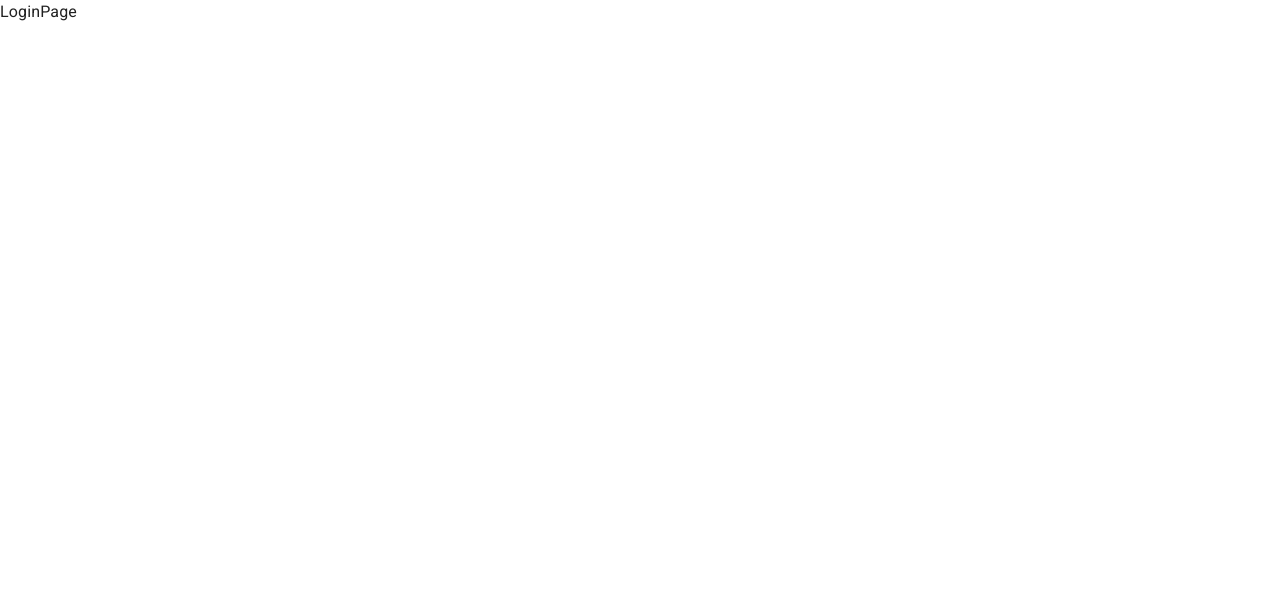
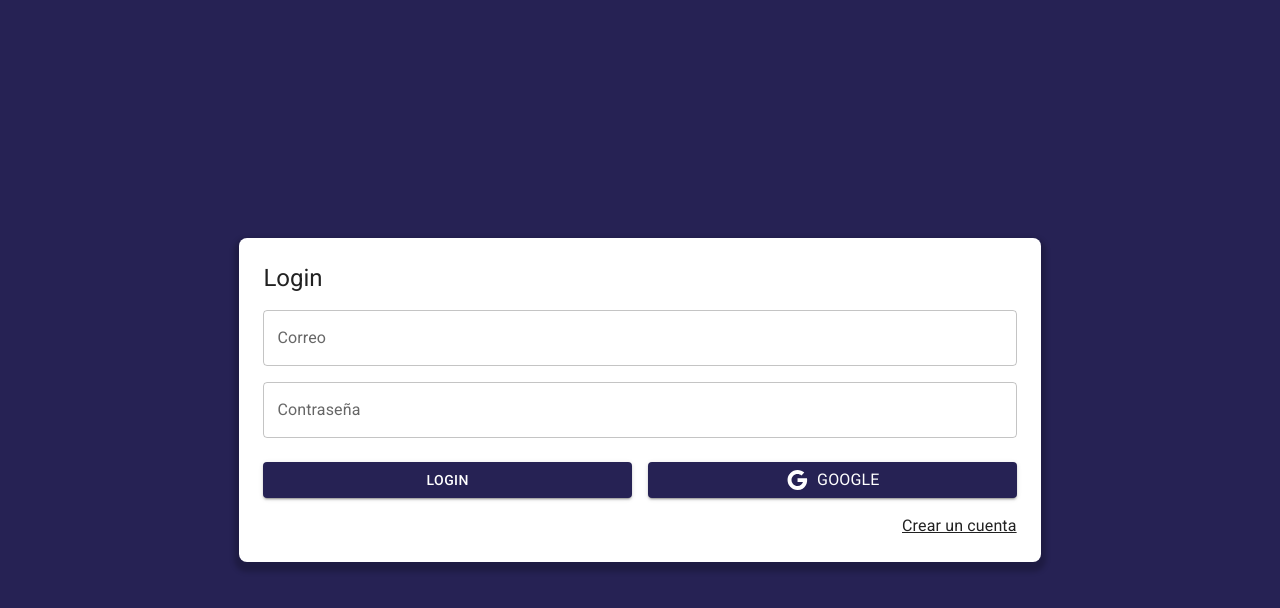
Before and after one commit to MigueMartelo/journal-app, a React (Vite) app: page /auth/login in a window 1280 px wide. Shown: the top 608 px of the page. Built offline with nearby package versions, Linux system fonts and the light colour scheme.

Commit message:
feat: create LoginPage design with MUI

```diff
--- a/src/auth/pages/LoginPage.jsx
+++ b/src/auth/pages/LoginPage.jsx
@@ -1,3 +1,65 @@
+import { Link as RouterLink } from 'react-router-dom';
+import { Google } from '@mui/icons-material';
+import { Button, Grid, Link, TextField, Typography } from '@mui/material';
+
 export const LoginPage = () => {
-  return <div>LoginPage</div>;
+  return (
+    <Grid
+      container
+      spacing={0}
+      direction='column'
+      alignItems='center'
+      justifyContent='center'
+      sx={{ minHeight: '100vh', backgroundColor: 'primary.main', padding: 4 }}
+    >
+      <Grid
+        item
+        className='box-shadow'
+        xs={3}
+        sx={{ backgroundColor: 'white', padding: 3, borderRadius: 2 }}
+      >
+        <Typography variant='h5'>Login</Typography>
+        <form>
+          <Grid container>
+            <Grid item xs={12} sx={{ mt: 2 }}>
+              <TextField
+                label='Correo'
+                type='email'
+                placeholder='correo@google.com'
+                fullWidth
+              />
+            </Grid>
+
+            <Grid item xs={12} sx={{ mt: 2 }}>
+              <TextField
+                label='Contraseña'
+                type='password'
+                placeholder='contraseña'
+                fullWidth
+              />
+            </Grid>
+
+            <Grid container spacing={2} sx={{ mb: 2, mt: 1 }}>
+              <Grid item xs={12} sm={6}>
+                <Button variant='contained' fullWidth>
+                  Login
+                </Button>
+              </Grid>
+              <Grid item xs={12} sm={6}>
+                <Button variant='contained' fullWidth>
+                  <Google />
+                  <Typography sx={{ ml: 1 }}>Google</Typography>
+                </Button>
+              </Grid>
+            </Grid>
+            <Grid container direction='row' justifyContent='end'>
+              <Link component={RouterLink} color='inherit' to='/auth/register'>
+                Crear un cuenta
+              </Link>
+            </Grid>
+          </Grid>
+        </form>
+      </Grid>
+    </Grid>
+  );
 };
--- a/src/styles.css
+++ b/src/styles.css
@@ -0,0 +1,3 @@
+.box-shadow {
+  box-shadow: 0 5px 5px 5px rgba(0, 0, 0, 0.2);
+}
```
